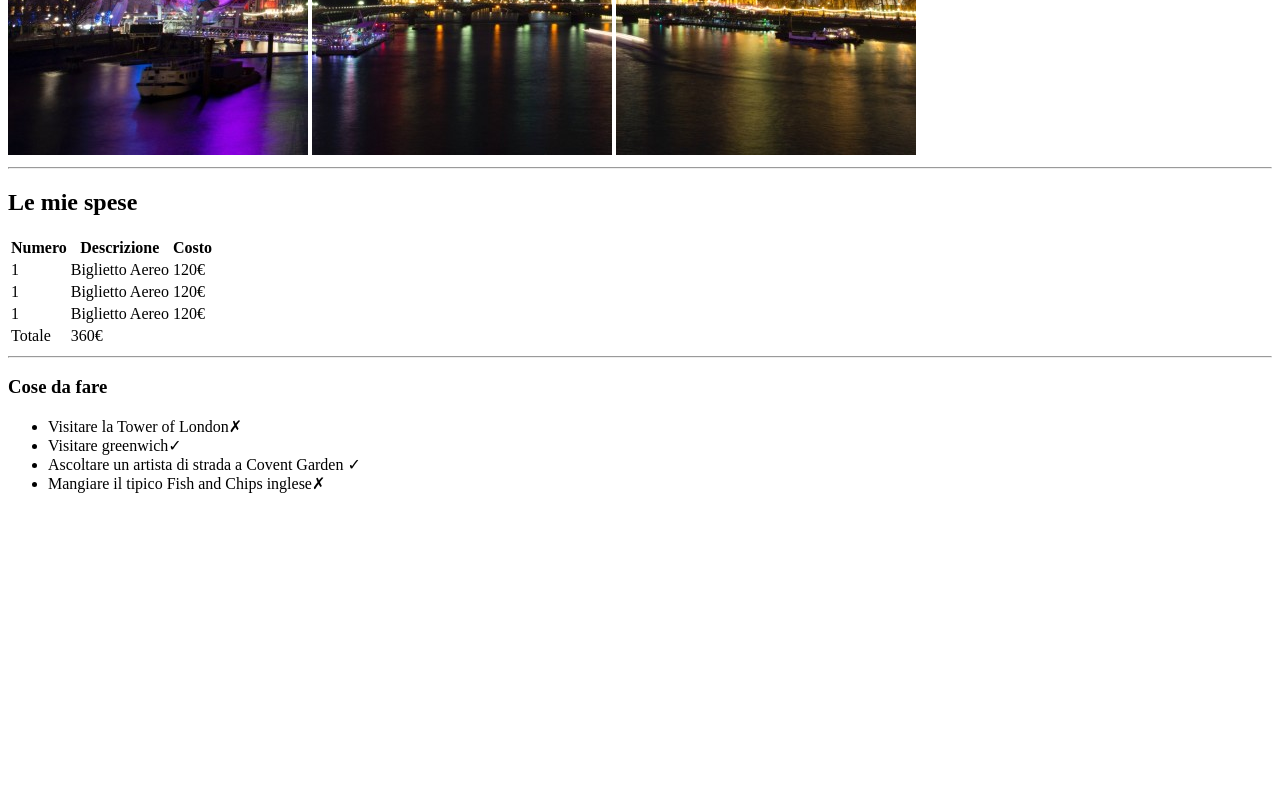
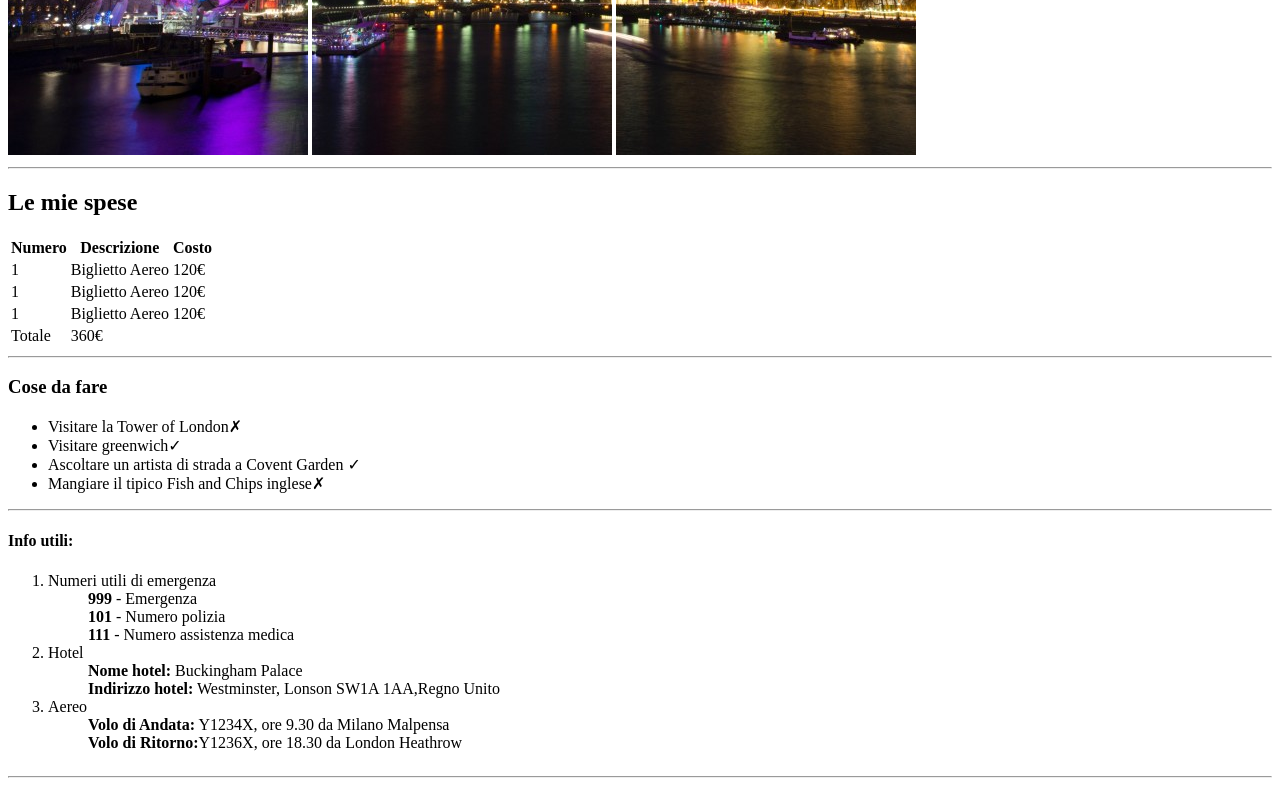
Before and after one commit to Manu199/2-esercizio, a plain HTML site: page index.html in a window 1280 px wide. Shown: the part 525-1325 px from the top of the page. Before the commit the page ends 1034 px from the top, so only its background shows below. Drawn offline with Linux system fonts and the light colour scheme.

Commit message:
creazione terza lista

```diff
--- a/index.html
+++ b/index.html
@@ -62,7 +62,39 @@
             <li>Mangiare il tipico Fish and Chips inglese&cross;</li>
           </ul>
         </section>
+        <section>
+          <hr>
+          <h4>Info utili:</h4>
+          <table>
+              <ol>
+                <li>Numeri utili di emergenza </li>
+                  <ul>
+                  </li> <strong>999</strong> - Emergenza <br></li>
+                  </li> <strong>101</strong> - Numero polizia <br></li>
+                  </li> <strong>111</strong> - Numero assistenza medica <br></li>
+                  </ul>
+                <li>Hotel</li>
+                  <ul>
+                  </li> <strong>Nome hotel:</strong> Buckingham Palace <br></li>
+                  </li> <strong>Indirizzo hotel:</strong> Westminster, Lonson SW1A 1AA,Regno Unito<br></li>
+                  </ul>
+                  <li>Aereo</li>
+                  <ul>
+                  </li> <strong>Volo di Andata:</strong> Y1234X, ore 9.30 da Milano Malpensa <br></li>
+                  </li> <strong>Volo di Ritorno:</strong>Y1236X, ore 18.30 da London Heathrow<br></li>
+                </ul>
+              </ol>
+          </table>
+        </section>
+        <hr>
       </main>
+
+      <footer>
+        <h5>
+
+        </h5>
+      </footer>
+
 
 
 </body>
```
